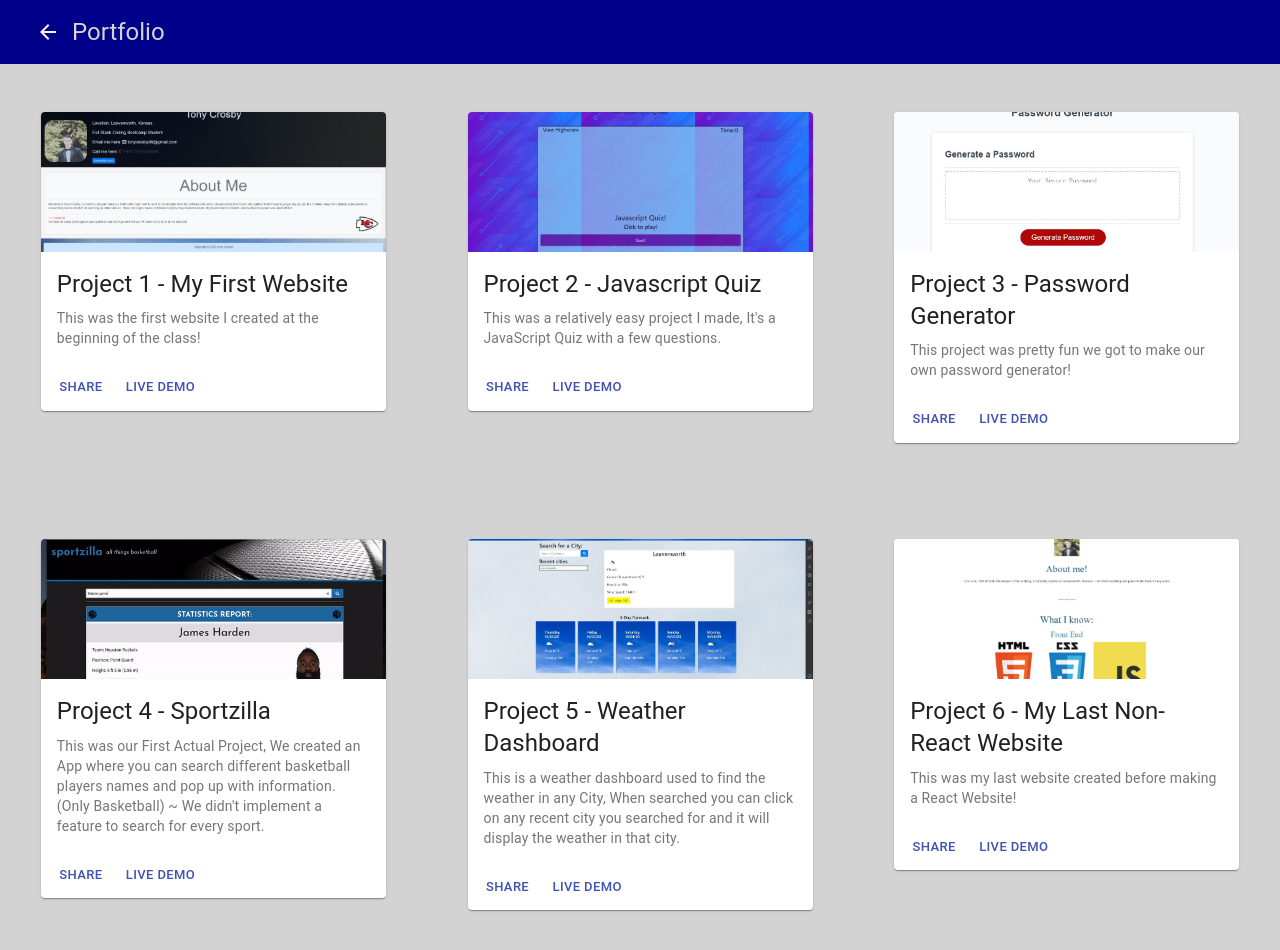
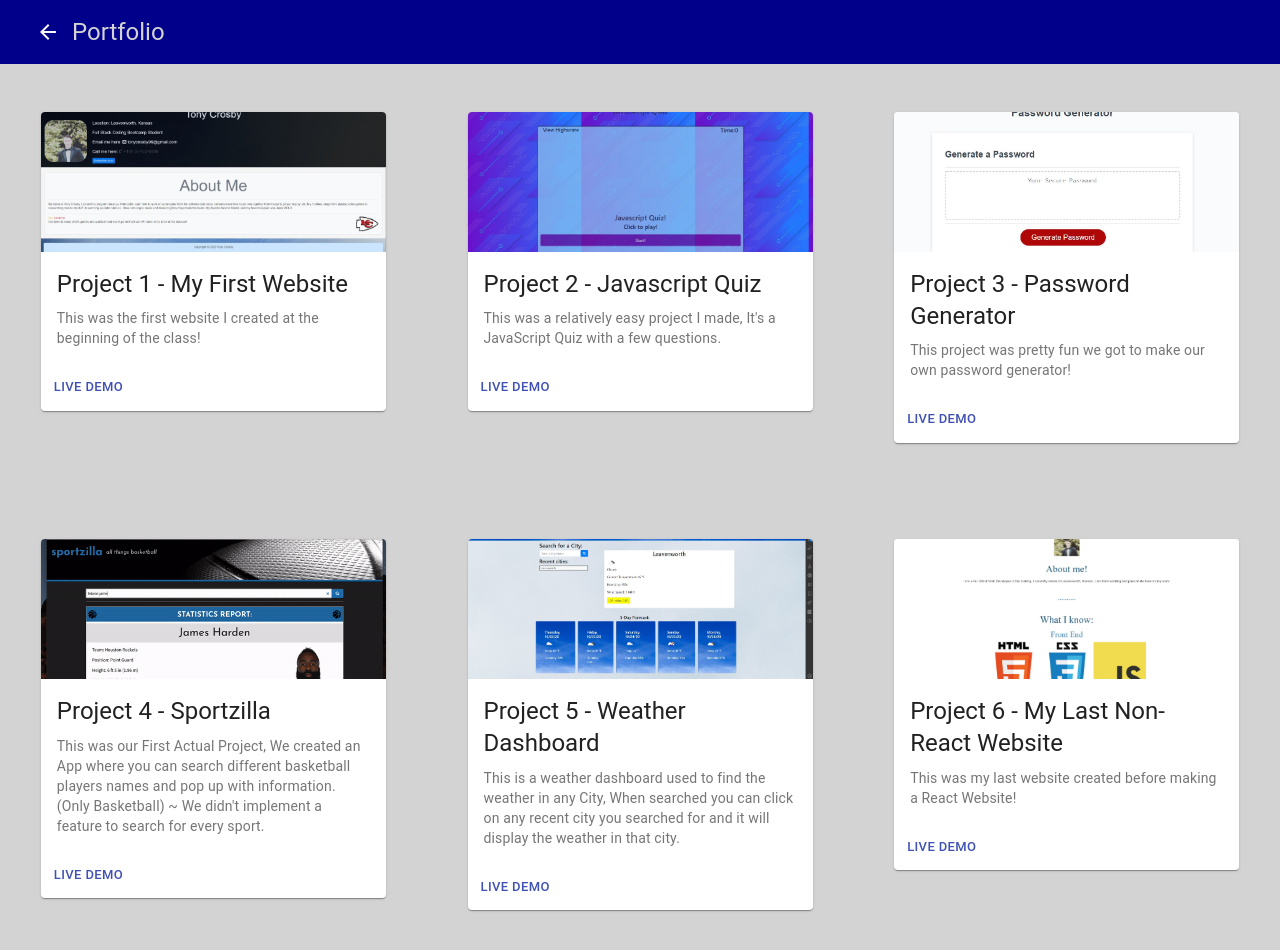
Before and after one commit to tonycrosby-tech/React_Portfolio, a React (Create React App) app: page /portfolio in a window 1280 px wide. Shown: the top 950 px of the page. Built offline with nearby package versions, Linux system fonts and the light colour scheme.

Commit message:
adding links to projects

```diff
--- a/src/components/Portfolio.js
+++ b/src/components/Portfolio.js
@@ -9,6 +9,7 @@ import CardContent from "@material-ui/core/CardContent";
 import CardMedia from "@material-ui/core/CardMedia";
 import Button from "@material-ui/core/Button";
 import Typography from "@material-ui/core/Typography";
+import Link from "@material-ui/core/Link"
 
 import project1 from "../images/first_website.JPG";
 import project2 from "../images/jsquiz.jpg";
@@ -33,32 +34,38 @@ const projects = [
     name: "Project 1 - My First Website",
     description: `This was the first website I created at the beginning of the class!`,
     image: project1,
+    Link: "https://tonycrosby.net/portfolio_updated/index.html"
   },
   {
     name: "Project 2 - Javascript Quiz",
     description: `This was a relatively easy project I made, It's a JavaScript Quiz with a few questions.`,
     image: project2,
+    Link: "https://tonycrosby.net/04_web_api/"
   },
   {
     name: "Project 3 - Password Generator",
     description: `This project was pretty fun we got to make our own password generator!`,
     image: project3,
+    Link: "https://tonycrosby.net/03_password_generator/"
   },
   {
     name: "Project 4 - Sportzilla",
     description: `This was our First Actual Project, We created an App where you can search different basketball players names
       and pop up with information. (Only Basketball) ~ We didn't implement a feature to search for every sport.`,
     image: project4,
+    Link: "https://millsy4.github.io/sportz_project/"
   },
   {
     name: "Project 5 - Weather Dashboard",
     description: `This is a weather dashboard used to find the weather in any City, When searched you can click on any recent city you searched for and it will display the weather in that city.`,
     image: project5,
+    Link: "https://tonycrosby.net/06_weather_dashboard"
   },
   {
     name: "Project 6 - My Last Non-React Website",
     description: `This was my last website created before making a React Website!`,
     image: project6,
+    Link: "https://tonycrosby.net/Portfolio_Complete"
   },
 ];
 
@@ -88,12 +95,11 @@ const Portfolio = () => {
                 </CardContent>
               </CardActionArea>
               <CardActions>
-                <Button size="small" color="primary">
-                  Share
-                </Button>
+                <Link href={project.Link}>
                 <Button size="small" color="primary">
                   Live Demo
                 </Button>
+                </Link>
               </CardActions>
             </Card>
           </Grid>
```
